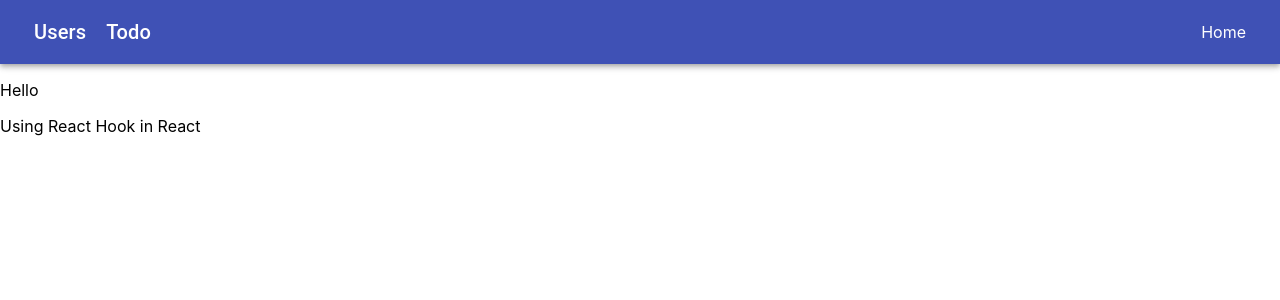
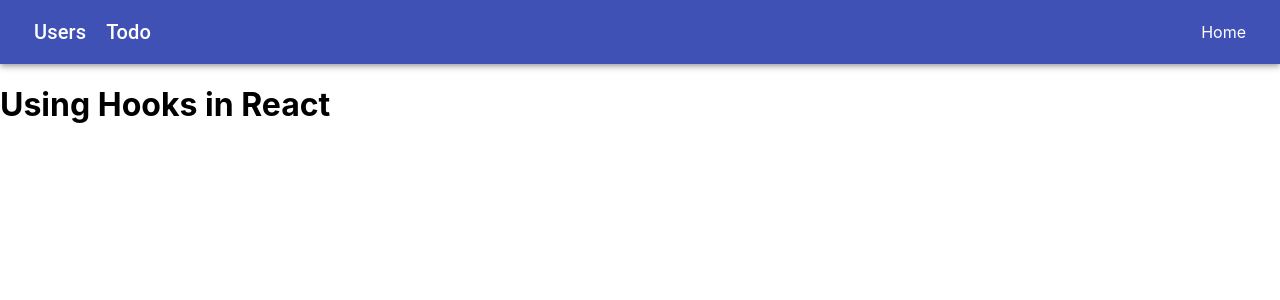
Before and after one commit to KateNakonechna/react-hooks, a React (Create React App) app: page / in a window 1280 px wide. Shown: the top 300 px of the page. Built offline with nearby package versions, Linux system fonts and the light colour scheme.

Commit message:
change text

```diff
--- a/src/features/home/Home.tsx
+++ b/src/features/home/Home.tsx
@@ -3,8 +3,7 @@ import React from "react";
 const Home: React.FC = () => {
   return (
     <div>
-      <p>Hello</p>
-      <div>Using React Hook in React</div>
+      <h1>Using Hooks in React</h1>
     </div>
   );
 };
--- a/src/features/users/UserForm.tsx
+++ b/src/features/users/UserForm.tsx
@@ -9,7 +9,7 @@ const validationSchema = Yup.object().shape({
         .min(4, "too short")
         .required("Required"),
       email: Yup.string()
-        .email()
+        .email("invalid email")
         .required("Required")
     })
   )
```
